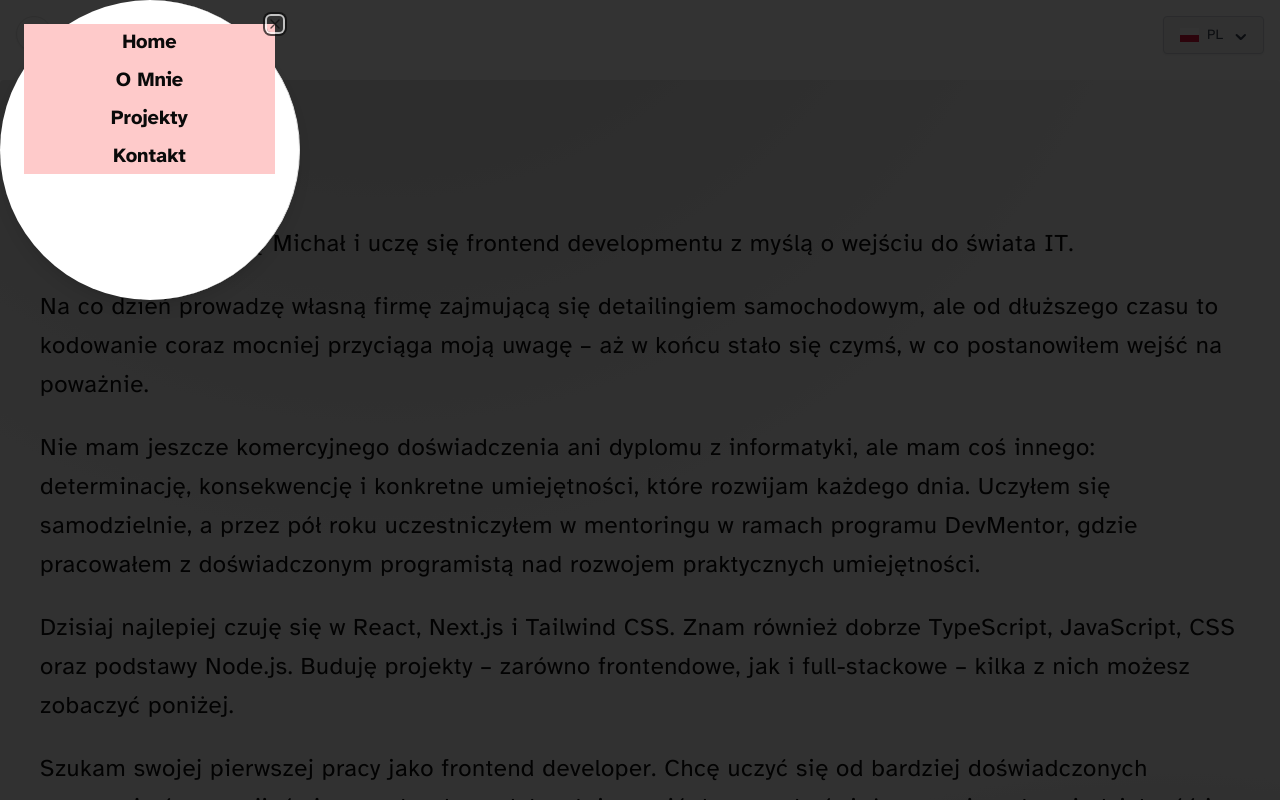
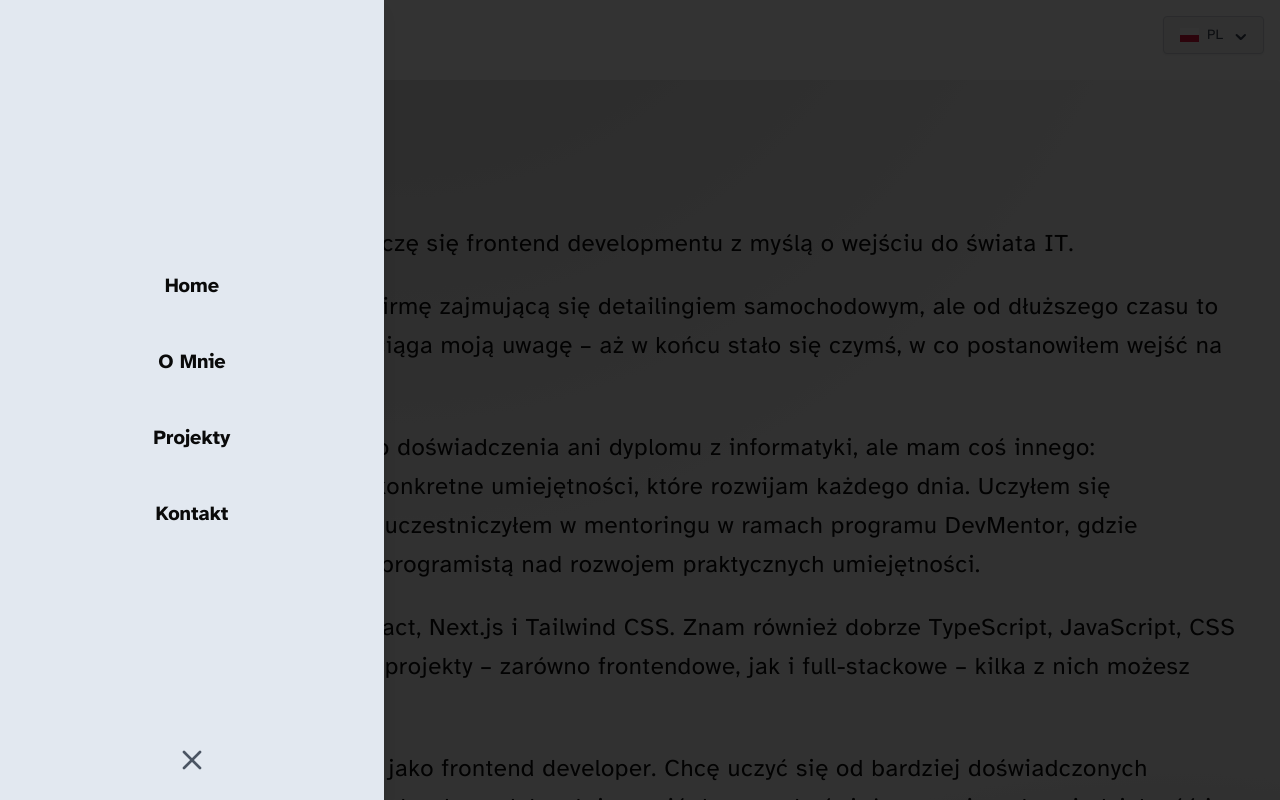
Before and after one commit to misiek869/my_portfolio_v3, a React (Vite) app: page /about in a window 1280 px wide. Both pictures are taken after a click on the button 34 px from the left and 34 px from the top of the page. Shown: the top 800 px of the page. Built offline with nearby package versions, Linux system fonts and the light colour scheme.

Commit message:
restyle nav

```diff
--- a/src/components/Navigation.tsx
+++ b/src/components/Navigation.tsx
@@ -23,12 +23,12 @@ const Navigation = ({ disabled, hidden }: NavigationProps) => {
 					<Menu className='h-6 w-6' />
 				</Button>
 			</SheetTrigger>
-			<SheetContent side='left' className='h-[300px] w-[300px] rounded-full'>
+			<SheetContent side='left' className='h-full w-full '>
 				<SheetTitle>
 					<VisuallyHidden>Ukryty tytuł dla czytników ekranu</VisuallyHidden>
 				</SheetTitle>
 
-				<div className='flex gap-0.5 justify-center flex-col items-center bg-red-200 '>
+				<div className='flex gap-10 justify-center flex-col items-center h-full'>
 					<a
 						href='/'
 						className={
--- a/src/components/ui/sheet.tsx
+++ b/src/components/ui/sheet.tsx
@@ -1,9 +1,10 @@
-import * as React from "react"
-import * as SheetPrimitive from "@radix-ui/react-dialog"
-import { cva, type VariantProps } from "class-variance-authority"
-import { X } from "lucide-react"
+import * as React from 'react'
+import * as SheetPrimitive from '@radix-ui/react-dialog'
+import { cva, type VariantProps } from 'class-variance-authority'
 
-import { cn } from "@/lib/utils"
+import { XIcon } from 'lucide-react'
+
+import { cn } from '@/lib/utils'
 
 const Sheet = SheetPrimitive.Root
 
@@ -19,7 +20,7 @@ const SheetOverlay = React.forwardRef<
 >(({ className, ...props }, ref) => (
 	<SheetPrimitive.Overlay
 		className={cn(
-      "fixed inset-0 z-50 bg-black/80  data-[state=open]:animate-in data-[state=closed]:animate-out data-[state=closed]:fade-out-0 data-[state=open]:fade-in-0",
+			'fixed inset-0 z-50 bg-black/80  data-[state=open]:animate-in data-[state=closed]:animate-out data-[state=closed]:fade-out-0 data-[state=open]:fade-in-0',
 			className
 		)}
 		{...props}
@@ -29,20 +30,20 @@ const SheetOverlay = React.forwardRef<
 SheetOverlay.displayName = SheetPrimitive.Overlay.displayName
 
 const sheetVariants = cva(
-  "fixed z-50 gap-4 bg-background p-6 shadow-lg transition ease-in-out data-[state=closed]:duration-300 data-[state=open]:duration-500 data-[state=open]:animate-in data-[state=closed]:animate-out",
+	'fixed z-50 gap-4 bg-slate-200 shadow-lg transition ease-in-out data-[state=closed]:duration-300 data-[state=open]:duration-500 data-[state=open]:animate-in data-[state=closed]:animate-out',
 	{
 		variants: {
 			side: {
-        top: "inset-x-0 top-0 border-b data-[state=closed]:slide-out-to-top data-[state=open]:slide-in-from-top",
+				top: 'inset-x-0 top-0 border-b data-[state=closed]:slide-out-to-top data-[state=open]:slide-in-from-top',
 				bottom:
-          "inset-x-0 bottom-0 border-t data-[state=closed]:slide-out-to-bottom data-[state=open]:slide-in-from-bottom",
-        left: "inset-y-0 left-0 h-full w-3/4 border-r data-[state=closed]:slide-out-to-left data-[state=open]:slide-in-from-left sm:max-w-sm",
+					'inset-x-0 bottom-0 border-t data-[state=closed]:slide-out-to-bottom data-[state=open]:slide-in-from-bottom',
+				left: 'inset-y-0 left-0 h-full w-3/4 data-[state=closed]:slide-out-to-left data-[state=open]:slide-in-from-left sm:max-w-sm',
 				right:
-          "inset-y-0 right-0 h-full w-3/4 border-l data-[state=closed]:slide-out-to-right data-[state=open]:slide-in-from-right sm:max-w-sm",
+					'inset-y-0 right-0 h-full w-3/4 border-l data-[state=closed]:slide-out-to-right data-[state=open]:slide-in-from-right sm:max-w-sm',
 			},
 		},
 		defaultVariants: {
-      side: "right",
+			side: 'right',
 		},
 	}
 )
@@ -54,17 +55,16 @@ interface SheetContentProps
 const SheetContent = React.forwardRef<
 	React.ElementRef<typeof SheetPrimitive.Content>,
 	SheetContentProps
->(({ side = "right", className, children, ...props }, ref) => (
+>(({ side = 'right', className, children, ...props }, ref) => (
 	<SheetPortal>
 		<SheetOverlay />
 		<SheetPrimitive.Content
 			ref={ref}
 			className={cn(sheetVariants({ side }), className)}
-      {...props}
-    >
-      <SheetPrimitive.Close className="absolute right-4 top-4 rounded-sm opacity-70 ring-offset-background transition-opacity hover:opacity-100 focus:outline-none focus:ring-2 focus:ring-ring focus:ring-offset-2 disabled:pointer-events-none data-[state=open]:bg-secondary">
-        <X className="h-4 w-4" />
-        <span className="sr-only">Close</span>
+			{...props}>
+			<SheetPrimitive.Close className='ring-offset-background p-2  focus:ring-ring data-[state=open]:bg-secondary absolute bottom-4 right-[50%] translate-x-[50%]  focus:outline-hidden disabled:pointer-events-none cursor-pointer transition-colors duration-200'>
+				<XIcon className='size-8 text-gray-600 hover:text-gray-900 duration-300' />
+				<span className='sr-only'>Close</span>
 			</SheetPrimitive.Close>
 			{children}
 		</SheetPrimitive.Content>
@@ -78,13 +78,13 @@ const SheetHeader = ({
 }: React.HTMLAttributes<HTMLDivElement>) => (
 	<div
 		className={cn(
-      "flex flex-col space-y-2 text-center sm:text-left",
+			'flex flex-col space-y-2 text-center sm:text-left',
 			className
 		)}
 		{...props}
 	/>
 )
-SheetHeader.displayName = "SheetHeader"
+SheetHeader.displayName = 'SheetHeader'
 
 const SheetFooter = ({
 	className,
@@ -92,13 +92,13 @@ const SheetFooter = ({
 }: React.HTMLAttributes<HTMLDivElement>) => (
 	<div
 		className={cn(
-      "flex flex-col-reverse sm:flex-row sm:justify-end sm:space-x-2",
+			'flex flex-col-reverse sm:flex-row sm:justify-end sm:space-x-2',
 			className
 		)}
 		{...props}
 	/>
 )
-SheetFooter.displayName = "SheetFooter"
+SheetFooter.displayName = 'SheetFooter'
 
 const SheetTitle = React.forwardRef<
 	React.ElementRef<typeof SheetPrimitive.Title>,
@@ -106,7 +106,7 @@ const SheetTitle = React.forwardRef<
 >(({ className, ...props }, ref) => (
 	<SheetPrimitive.Title
 		ref={ref}
-    className={cn("text-lg font-semibold text-foreground", className)}
+		className={cn('text-lg font-semibold text-foreground', className)}
 		{...props}
 	/>
 ))
@@ -118,7 +118,7 @@ const SheetDescription = React.forwardRef<
 >(({ className, ...props }, ref) => (
 	<SheetPrimitive.Description
 		ref={ref}
-    className={cn("text-sm text-muted-foreground", className)}
+		className={cn('text-sm text-muted-foreground', className)}
 		{...props}
 	/>
 ))
```
Lines whose indentation alone changed are shown as unchanged.
